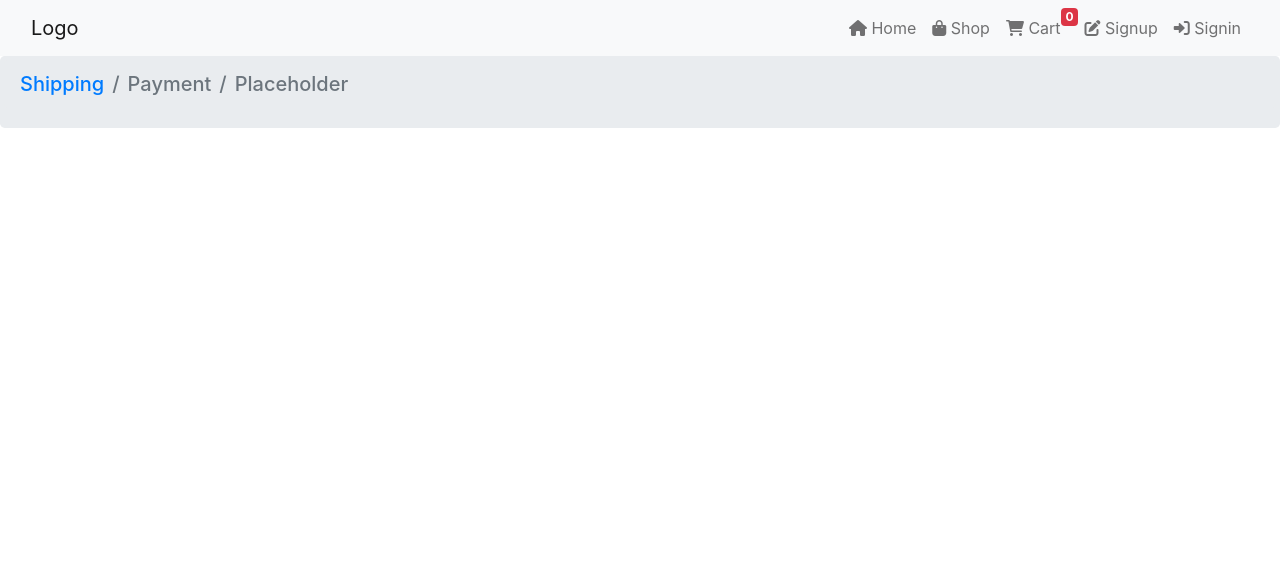
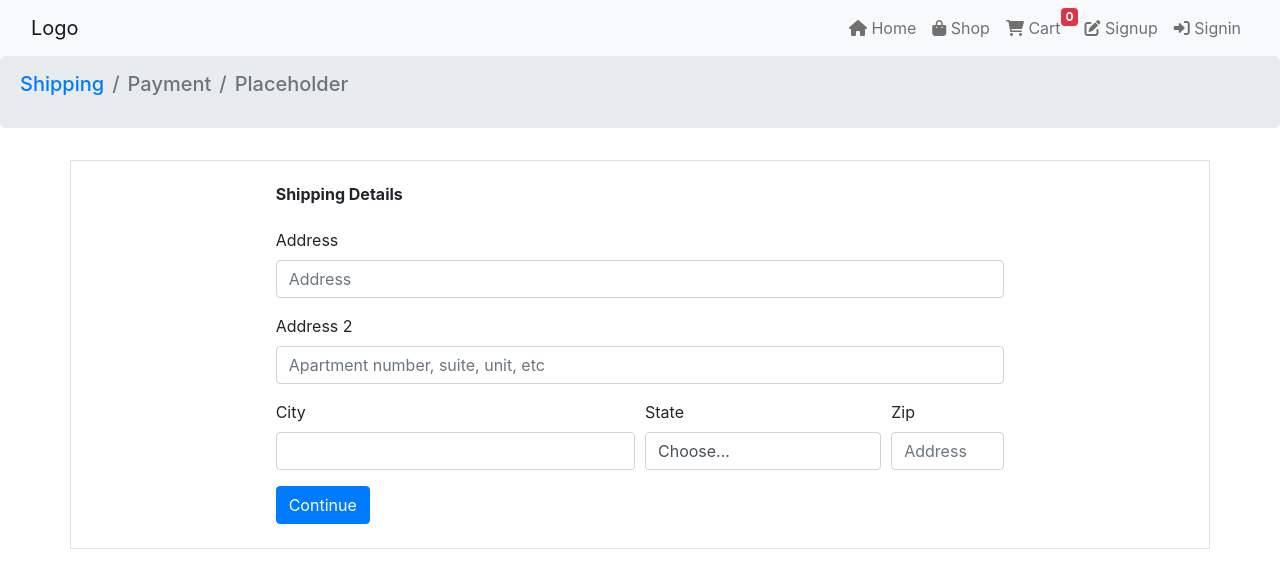
Before and after one commit to hikio-17/restaurant-mernstack, a React (Create React App) app in the folder client/: page /shipping in a window 1280 px wide. Shown: the top 588 px of the page. Built offline with nearby package versions, Linux system fonts and the light colour scheme.

Commit message:
add form shipping page

```diff
--- a/client/src/components/Shipping.js
+++ b/client/src/components/Shipping.js
@@ -9,6 +9,58 @@ const Shipping = () => {
           <ProgressBar step1 />
         </h5>
       </div>
+
+      <div className="container border py-4">
+        <div className="row justify-content-center">
+          <div className="col-md-8">
+            <h6 className="font-weight-bold mb-4">Shipping Details</h6>
+            <form>
+              <div className="form-group">
+                <label htmlFor="inputAddress">Address</label>
+                <input
+                  type="text"
+                  className="form-control"
+                  placeholder="Address"
+                />
+              </div>
+
+              <div className="form-group">
+                <label htmlFor="inputAddress2">Address 2</label>
+                <input
+                  type="text"
+                  className="form-control"
+                  placeholder="Apartment number, suite, unit, etc"
+                />
+              </div>
+
+              <div className="form-row">
+                <div className="form-group col-md-6">
+                  <label htmlFor="inputCity">City</label>
+                  <input type="text" className="form-control " />
+                </div>
+                <div className="form-group col-md-4">
+                  <label htmlFor="inputState">State</label>
+                  <select className="form-control">
+                    <option>Choose...</option>
+                  </select>
+                </div>
+                <div className="form-group col-md-2">
+                  <label htmlFor="inputZip">Zip</label>
+                  <input
+                    type="text"
+                    className="form-control"
+                    placeholder="Address"
+                  />
+                </div>
+              </div>
+
+              <button type="submit" className="btn btn-primary">
+                Continue
+              </button>
+            </form>
+          </div>
+        </div>
+      </div>
     </section>
   );
 };
```
